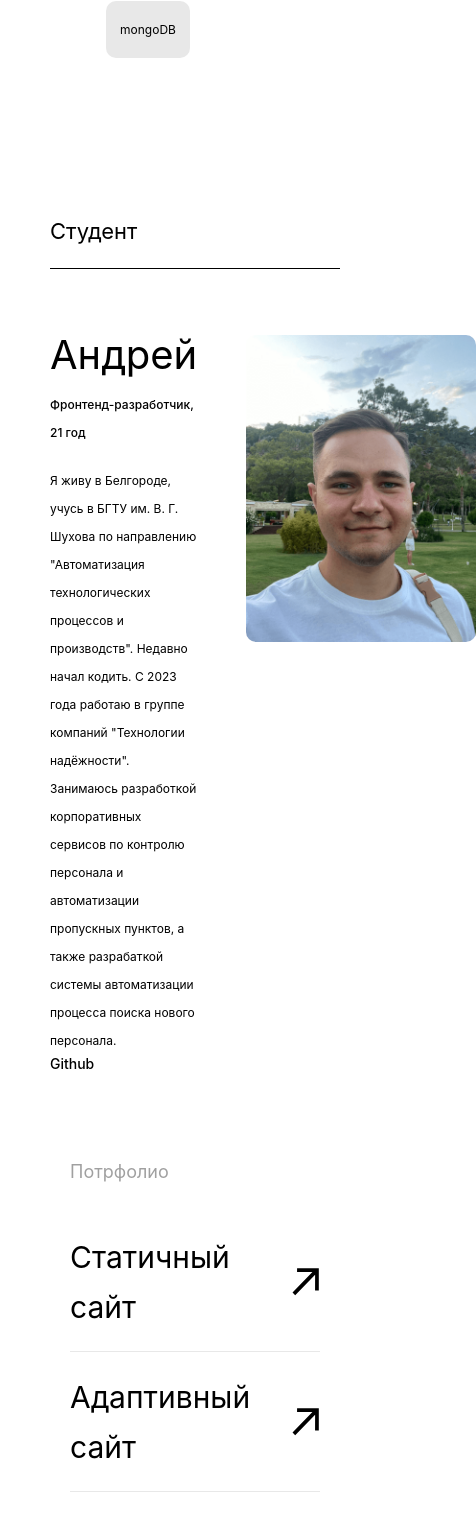
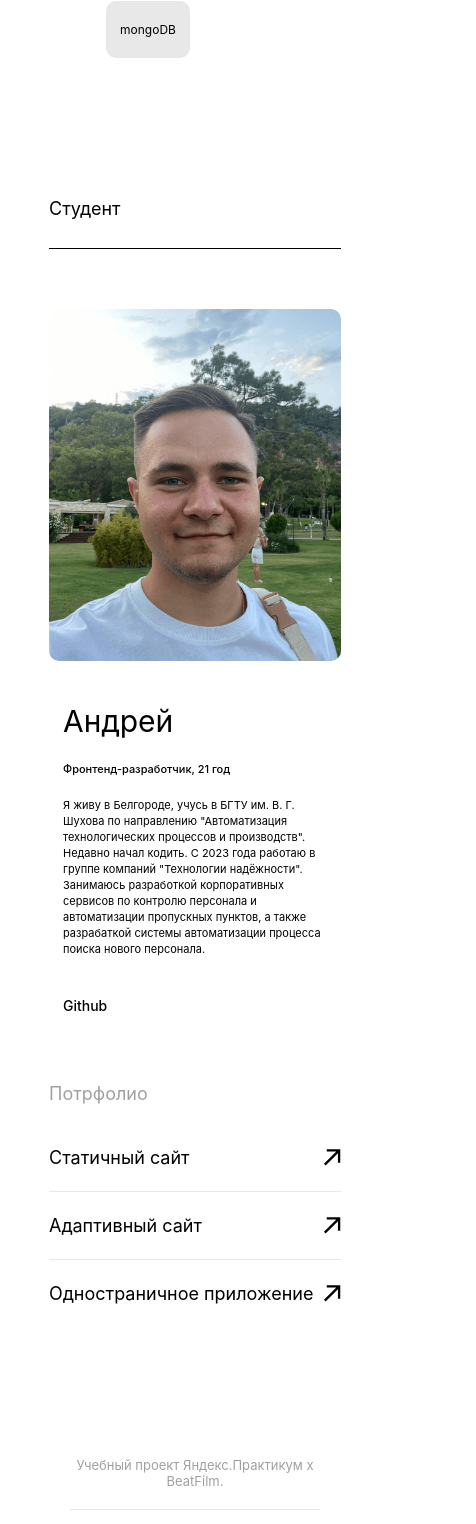
Before and after one commit to AndrewRusanov/movies-explorer-frontend, a React (Create React App) app: page / in a window 390 px wide. Shown: the part 2059-3583 px from the top of the page, 476 px wide, since content can reach past the window. Built offline with nearby package versions, Linux system fonts and the light colour scheme.

Commit message:
feat: add adaptive for Portfolio

```diff
--- a/src/components/Main/AboutMe/AboutMe.jsx
+++ b/src/components/Main/AboutMe/AboutMe.jsx
@@ -7,6 +7,11 @@ const AboutMe = () => {
       <div className={styles.aboutMe__wrapper}>
         <h2 className={styles.aboutMe__title}>Студент</h2>
         <div className={styles.portfolio}>
+          <img
+            className={styles.prtfolio__avatar}
+            src={avatar}
+            alt="Изображение пользователя"
+          />
           <div className={styles.prtfolio__container}>
             <div className={styles.prtfolio__wrapper}>
               <h3 className={styles.prtfolio__name}>Андрей</h3>
@@ -32,11 +37,6 @@ const AboutMe = () => {
               Github
             </a>
           </div>
-          <img
-            className={styles.prtfolio__avatar}
-            src={avatar}
-            alt="Изображение пользователя"
-          />
         </div>
       </div>
     </section>
--- a/src/components/Main/AboutMe/AboutMe.module.css
+++ b/src/components/Main/AboutMe/AboutMe.module.css
@@ -24,7 +24,7 @@
 
 .portfolio {
   display: flex;
-  flex-direction: row;
+  flex-direction: row-reverse;
   margin: 66px 70px 100px;
   padding: 0;
 }
@@ -144,4 +144,57 @@
 }
 
 @media screen and (max-width: 767px) {
+  .aboutMe__wrapper {
+    max-width: 320px;
+  }
+
+  .aboutMe__title {
+    margin: 70px 14px 0;
+    padding-bottom: 28px;
+    font-weight: 400;
+    font-size: 18px;
+  }
+
+  .portfolio {
+    display: flex;
+    flex-direction: column;
+    align-items: center;
+    margin: 60px 14px 70px;
+  }
+
+  .prtfolio__container {
+    display: flex;
+    flex-direction: column;
+    justify-content: space-between;
+    margin: 0 14px 0 14px;
+    padding: 0;
+  }
+
+  .prtfolio__wrapper {
+    margin-bottom: 40px;
+  }
+
+  .prtfolio__name {
+    font-size: 30px;
+    margin: 0 0 20px;
+  }
+
+  .prtfolio__about {
+    font-size: 11px;
+    line-height: 16px;
+    margin: 0 14 20px;
+    padding: 0;
+    max-width: 292px;
+  }
+
+  .prtfolio__description {
+    font-size: 11px;
+    line-height: 16px;
+  }
+
+  .prtfolio__avatar {
+    width: 292px;
+    height: 352px;
+    margin-bottom: 40px;
+  }
 }
--- a/src/components/Main/Portfolio/Portfolio.module.css
+++ b/src/components/Main/Portfolio/Portfolio.module.css
@@ -1,18 +1,18 @@
-.prtfolio__container{
+.prtfolio__container {
   background-color: white;
   margin: 0 auto;
   color: black;
 }
 
-.prtfolio__wrapper{
+.prtfolio__wrapper {
   max-width: 1280px;
   display: flex;
   flex-direction: column;
   margin: 0 auto;
 }
 
-.prtfolio__title{
-  color: #A0A0A0;
+.prtfolio__title {
+  color: #a0a0a0;
   font-size: 18px;
   line-height: 20px;
   font-weight: 400;
@@ -27,12 +27,12 @@
   padding: 0;
 }
 
-.prtfolio__link{
+.prtfolio__link {
   display: flex;
   flex-direction: row;
   justify-content: space-between;
   align-items: center;
-  border-bottom: 1px solid #E8E8E8;
+  border-bottom: 1px solid #e8e8e8;
   text-decoration: none;
   margin: 0;
   padding-top: 20px;
@@ -40,25 +40,25 @@
   color: black;
 }
 
-.prtfolio__link:hover{
+.prtfolio__link:hover {
   cursor: pointer;
   opacity: 0.7;
 }
 
-.prtfolio__link:last-of-type{
+.prtfolio__link:last-of-type {
   border-bottom: none;
   padding-bottom: 0;
 }
 
-.prtfolio__link:first-of-type{
+.prtfolio__link:first-of-type {
   padding-top: 0;
 }
 
-.link__image{
+.link__image {
   width: 29px;
 }
 
-.link__text{
+.link__text {
   font-size: 30px;
   font-weight: 400;
   line-height: 50px;
@@ -66,3 +66,49 @@
   padding: 0;
   margin: 0;
 }
+
+@media screen and (max-width: 1279px) {
+  .prtfolio__wrapper {
+    max-width: 768px;
+  }
+
+  .prtfolio__title {
+    margin: 0 0 0 50px;
+  }
+
+  .prtfolio__links {
+    margin: 50px 50px 90px;
+  }
+
+  .link__image {
+    width: 27px;
+  }
+
+  .link__text {
+    font-size: 28px;
+    line-height: 50px;
+  }
+}
+
+@media screen and (max-width: 767px) {
+  .prtfolio__wrapper {
+    max-width: 320px;
+  }
+
+  .prtfolio__title {
+    margin: 0 0 0 14px;
+  }
+
+  .prtfolio__links {
+    margin: 40px 14px 70px;
+  }
+
+  .link__image {
+    width: 18px;
+  }
+
+  .link__text {
+    font-size: 18px;
+    line-height: 28px;
+  }
+}
```
